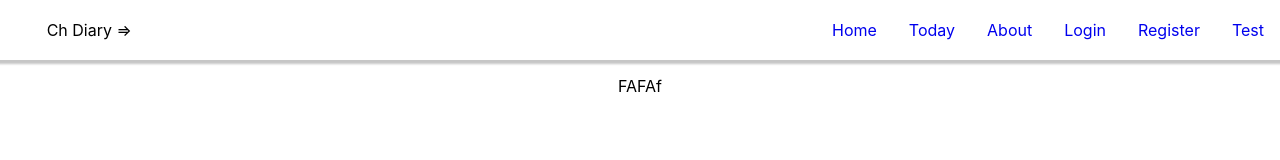
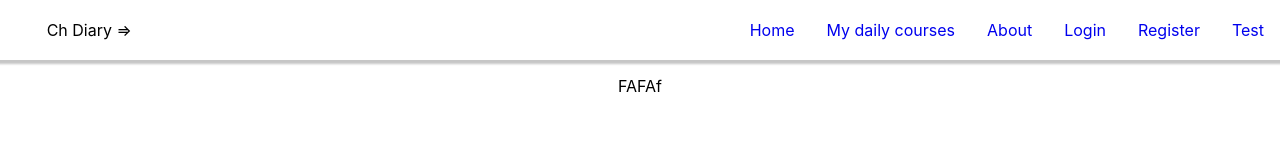
Before and after one commit to alfonzso/ch-diary, a React (Create React App) app: page / in a window 1280 px wide. Shown: the top 160 px of the page. Built offline with nearby package versions, Linux system fonts and the light colour scheme; no server answers.

Commit message:
today to myDailyCourses

```diff
--- a/src/Components/App/index.tsx
+++ b/src/Components/App/index.tsx
@@ -32,7 +32,7 @@ function App() {
         <Routes>
           <Route path="/" element={<Layout />}>
             <Route index element={<Home />} />
-            <Route path="today" element={<Today />} />
+            <Route path="myDailyCourses" element={<Today />} />
             <Route path="about" element={<About />} />
             <Route path="login" element={<Login />} />
             <Route path="logout" element={<Logout />} />
--- a/src/Layout/Header/index.tsx
+++ b/src/Layout/Header/index.tsx
@@ -20,7 +20,7 @@ const Header = () => {
 
   const [isNavExpanded, setIsNavExpanded] = useState(false);
   const [links] = useState(new Map<string, string>([
-    ["/", "Home"], ["/today", "Today"],
+    ["/", "Home"], ["/myDailyCourses", "My daily courses"],
     ["/about", "About"], ["/login", "Login"],
     ["/logout", "Logout"], ["/register", "Register"], ["/test", "Test"],
   ]));
```
